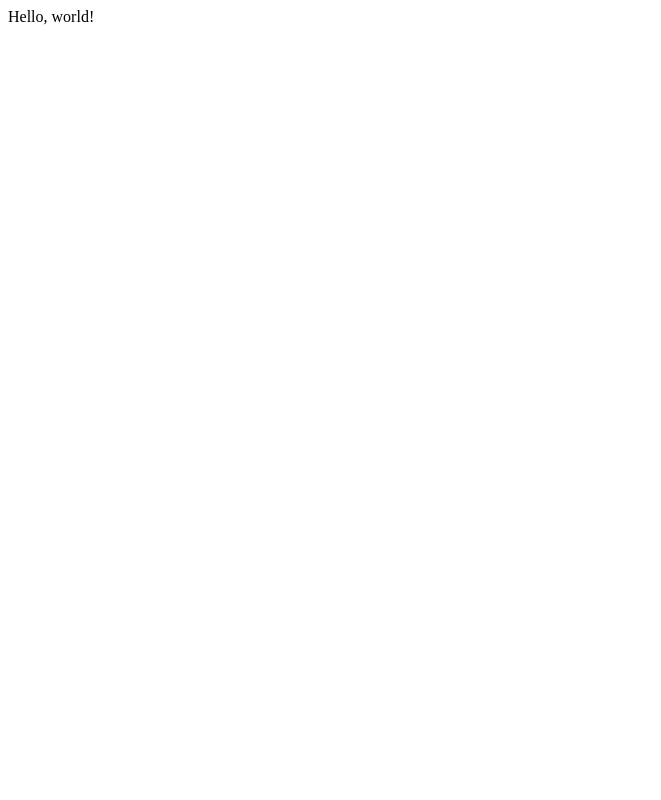
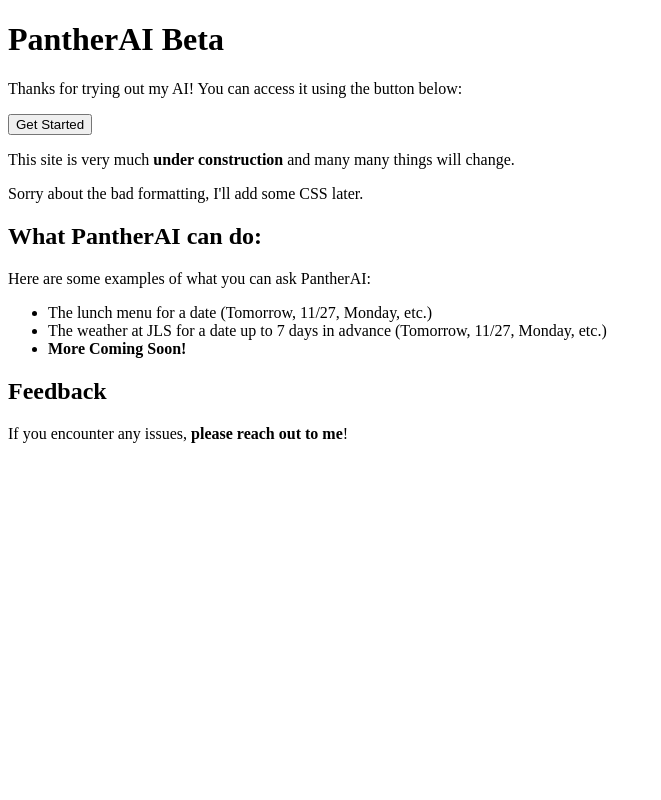
Before and after one commit to PanthrApp/panthrai, a Flask app: page / in a window 1280 px wide. Before the commit the part shown is almost empty. Shown: the whole page, without its empty margins (0-661 px from the left). Run offline with Flask 3, Linux system fonts and the light colour scheme.

Commit message:
added home page

```diff
--- a/api/index.py
+++ b/api/index.py
@@ -9,7 +9,7 @@ daysofweek = ["monday", "tuesday", "wednesday", "thursday", "friday", "saturday"
 
 @app.route("/")
 def index():
-  return "Hello, world!"
+  return render_template("index.html")
 
 @app.route("/api/message", methods=["GET", "POST"])
 def message():
--- /dev/null
+++ b/api/templates/index.html
@@ -0,0 +1,24 @@
+<!DOCTYPE html>
+<html>
+<head>
+  <meta charset="utf-8">
+  <meta name="viewport" content="width=device-width">
+  <title>PantherAI - Homepage</title>
+</head>
+<body>
+  <h1>PantherAI Beta</h1>
+  <p>Thanks for trying out my AI! You can access it using the button below:</p>
+  <a href="/thread"><button>Get Started</button></a>
+  <p>This site is very much <b>under construction</b> and many many things will change.</p>
+  <p>Sorry about the bad formatting, I'll add some CSS later.</p>
+  <h2>What PantherAI can do:</h2>
+  <p>Here are some examples of what you can ask PantherAI:</p>
+  <ul>
+    <li>The lunch menu for a date (Tomorrow, 11/27, Monday, etc.)</li>
+    <li>The weather at JLS for a date up to 7 days in advance (Tomorrow, 11/27, Monday, etc.)</li>
+    <li><b>More Coming Soon!</b></li>
+  </ul>
+  <h2>Feedback</h2>
+  <p>If you encounter any issues, <b>please reach out to me</b>!</p>
+</body>
+</html>
--- a/api/templates/thread.html
+++ b/api/templates/thread.html
@@ -3,7 +3,7 @@
 <head>
   <meta charset="utf-8">
   <meta name="viewport" content="width=device-width">
-  <title>Title</title>
+  <title>PantherAI Chat Thread</title>
   <style>
     html {
       height: 100%;
```
